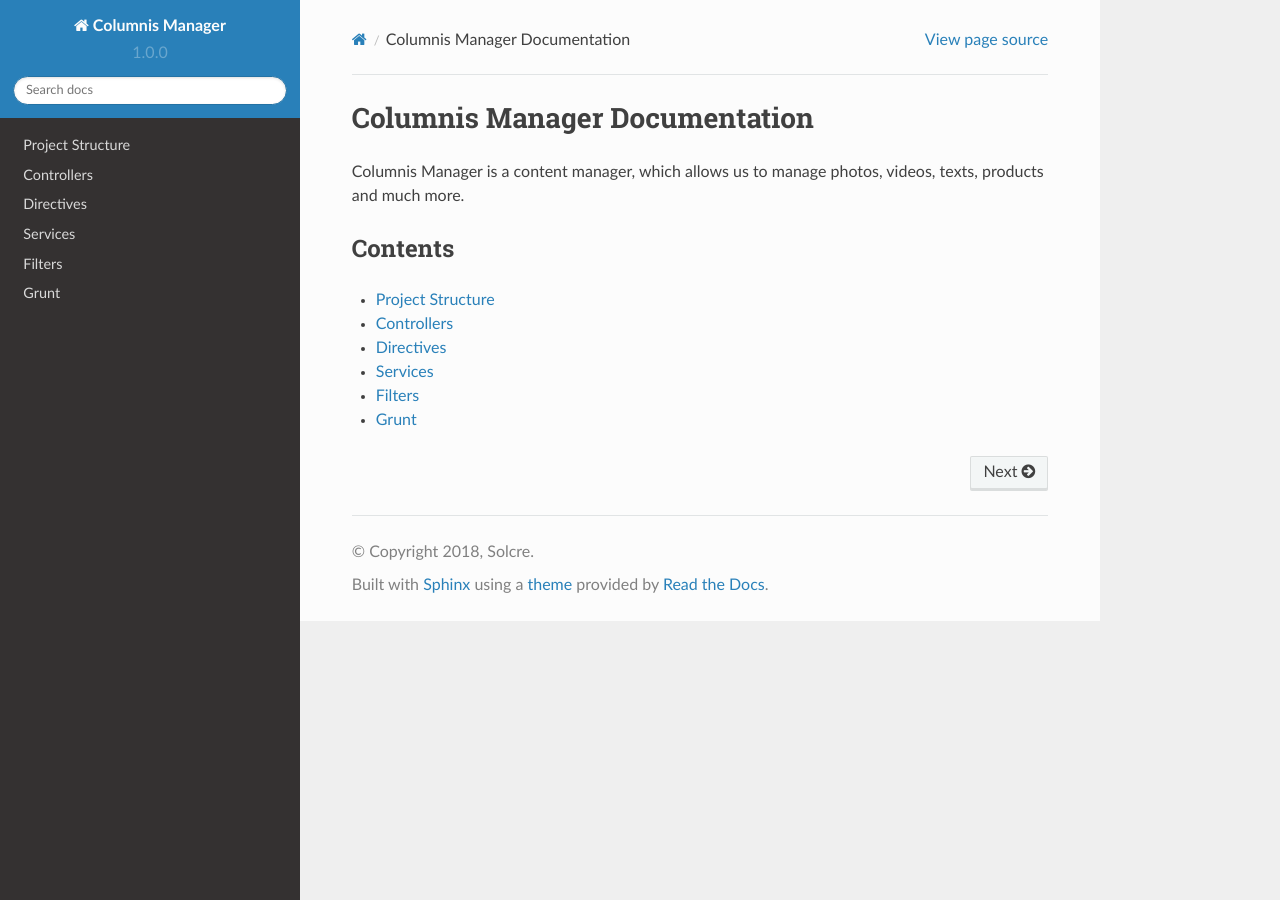
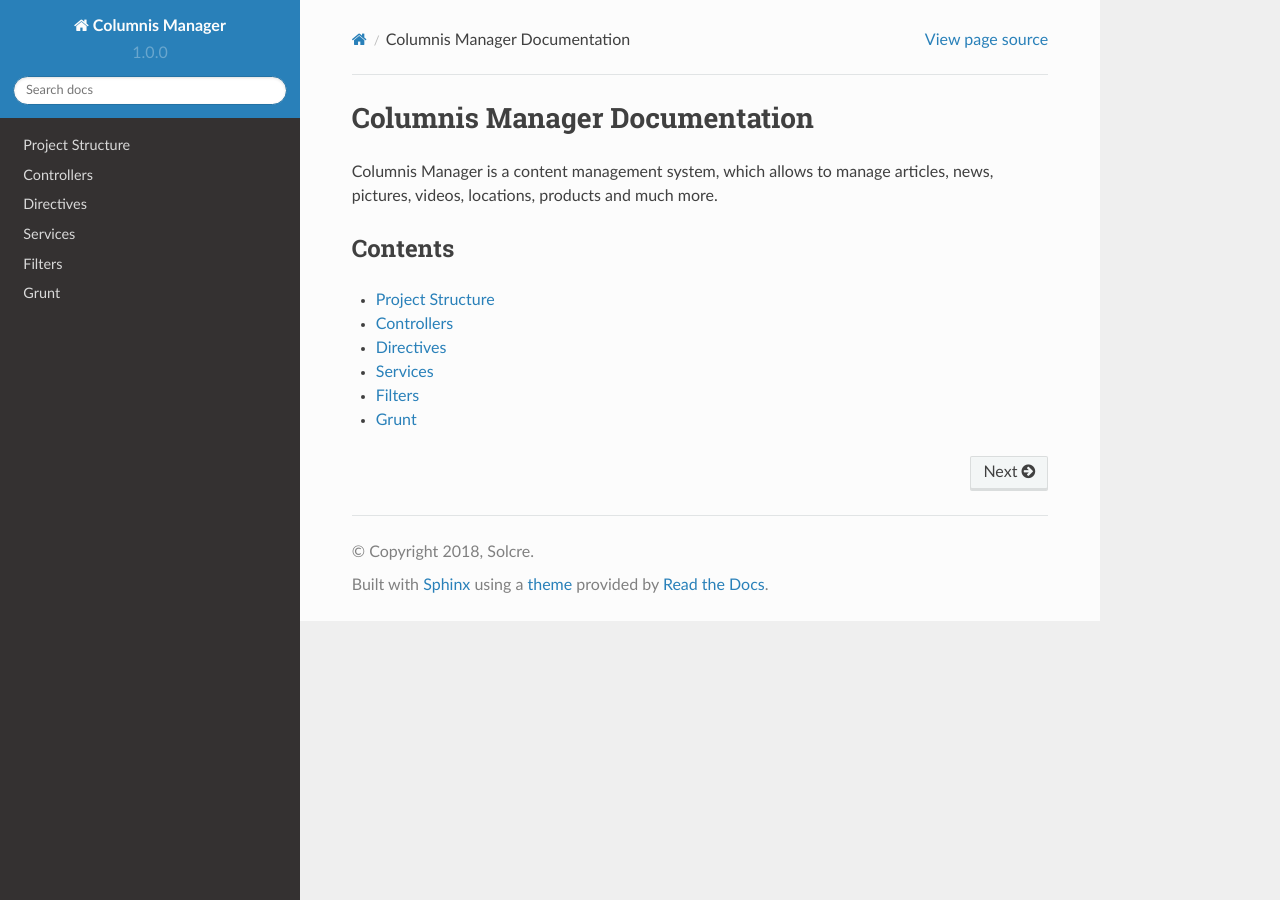
Before and after one commit to solcre-org/columnis-manager-doc, a Sphinx documentation site: the page built from source/index.rst, in a window 1280 px wide. Built offline with Sphinx 7.4.7 and the Read the Docs theme 2.0.0, drawn with Linux system fonts in a browser that asks for light colours.

Commit message:
refactor(index): improve intro

```diff
--- a/source/index.rst
+++ b/source/index.rst
@@ -1,7 +1,7 @@
 Columnis Manager Documentation
 ===============================
 
-Columnis Manager is a content manager, which allows us to manage photos, videos, texts, products and much more.
+Columnis Manager is a content management system, which allows to manage articles, news, pictures, videos, locations, products and much more.
 
 Contents
 --------
```
